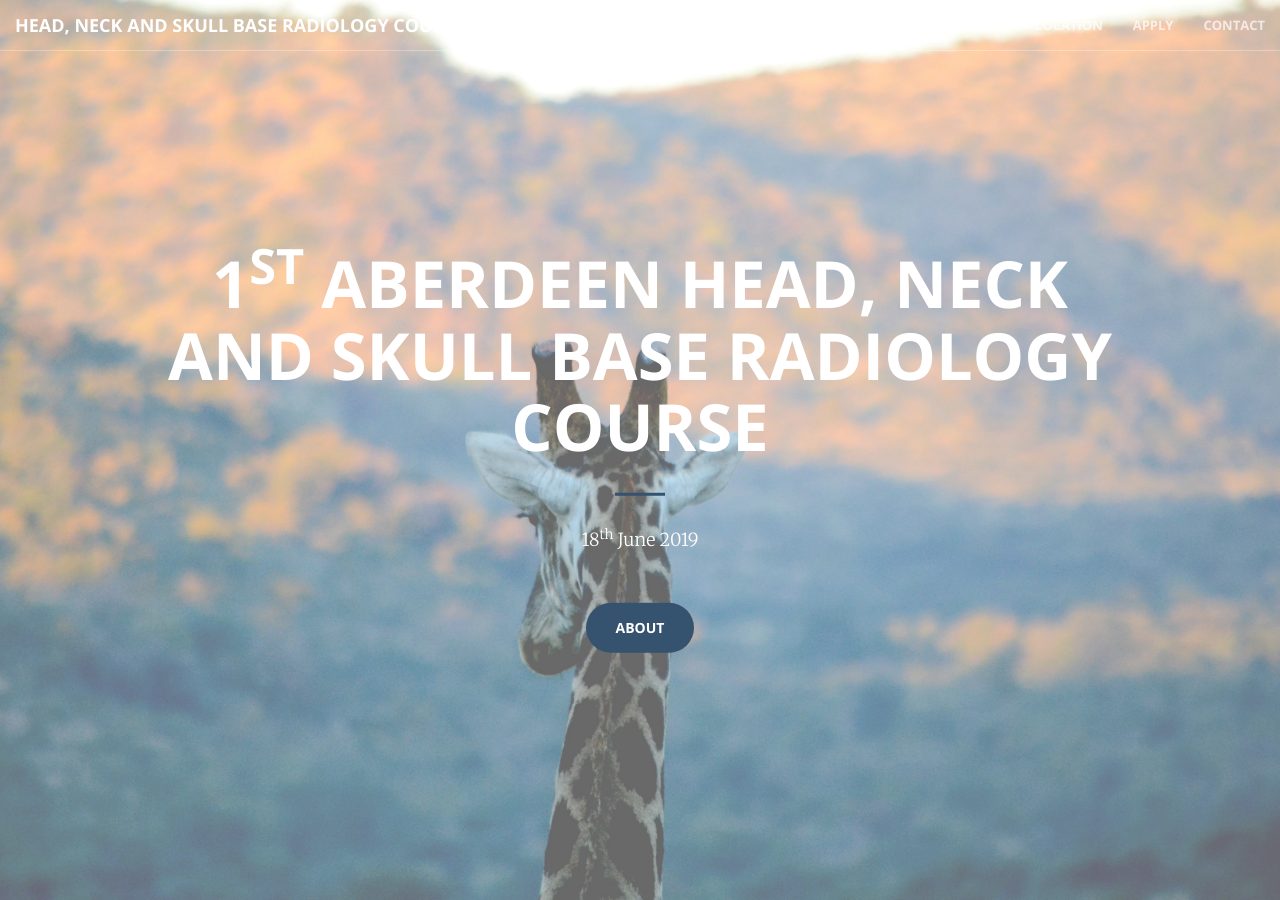
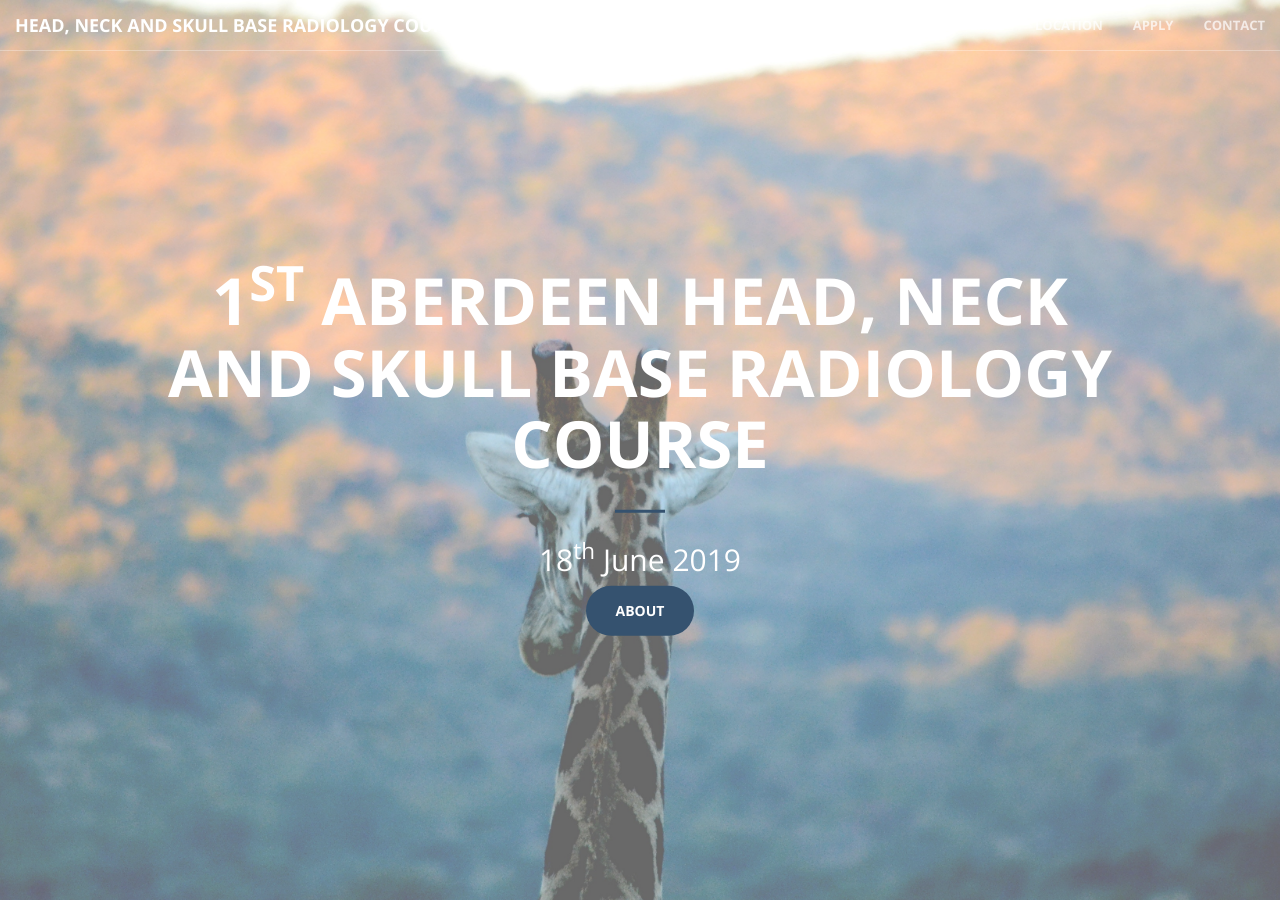
Before and after one commit to aberdeenradiology/aberdeenradiology.github.io, a Jekyll site: the page built from index.html, in a window 1280 px wide and 900 px high. Built offline with Jekyll 4.4.1, drawn with Linux system fonts in a browser that asks for light colours.

```diff
--- a/_includes/header.html
+++ b/_includes/header.html
@@ -3,7 +3,7 @@
         <div class="header-content-inner">
             <h1>1<sup>st</sup> Aberdeen Head, Neck and Skull Base Radiology Course</h1>
             <hr>
-            <p>18<sup>th</sup> June 2019</p>
+            <h2>18<sup>th</sup> June 2019</h2>
             <a href="#about" class="btn btn-primary btn-xl page-scroll">About</a>
         </div>
     </div>
```
